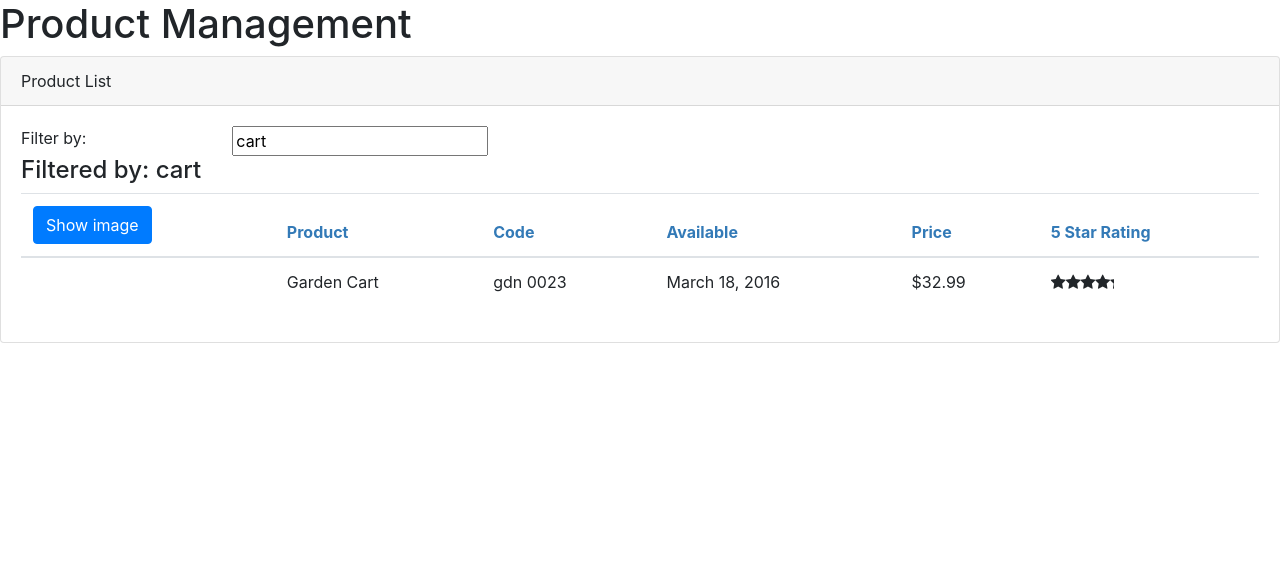
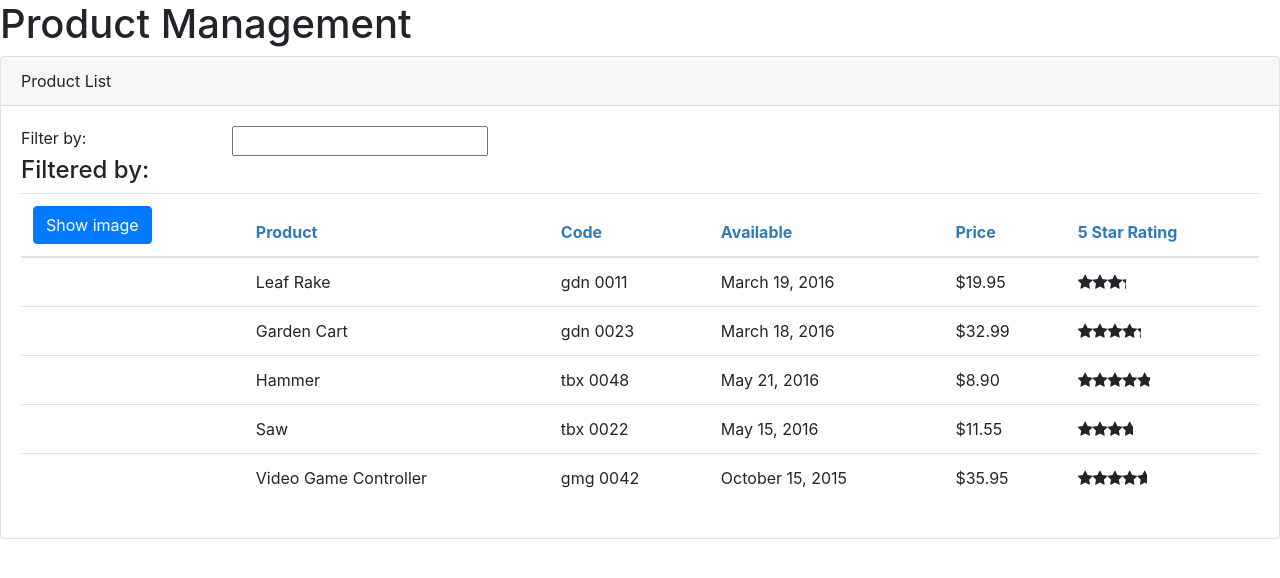
Before and after one commit to userradu/angular-getting-started, an Angular app: page / in a window 1280 px wide. Shown: the top 578 px of the page. Built offline with nearby package versions, Linux system fonts and the light colour scheme.

Commit message:
Add the product service

```diff
--- a/angular.json
+++ b/angular.json
@@ -20,7 +20,8 @@
             "tsConfig": "src/tsconfig.app.json",
             "assets": [
               "src/favicon.ico",
-              "src/assets"
+              "src/assets",
+              "src/api"
             ],
             "styles": [
               "src/styles.css"
--- /dev/null
+++ b/src/api/products/products.json
@@ -0,0 +1,52 @@
+[
+  {
+    "productId": 1,
+    "productName": "Leaf Rake",
+    "productCode": "GDN-0011",
+    "releaseDate": "March 19, 2016",
+    "description": "Leaf rake with 48-inch wooden handle.",
+    "price": 19.95,
+    "starRating": 3.2,
+    "imageUrl": "https://openclipart.org/image/300px/svg_to_png/26215/Anonymous_Leaf_Rake.png"
+  },
+  {
+    "productId": 2,
+    "productName": "Garden Cart",
+    "productCode": "GDN-0023",
+    "releaseDate": "March 18, 2016",
+    "description": "15 gallon capacity rolling garden cart",
+    "price": 32.99,
+    "starRating": 4.2,
+    "imageUrl": "https://openclipart.org/image/300px/svg_to_png/58471/garden_cart.png"
+  },
+  {
+    "productId": 5,
+    "productName": "Hammer",
+    "productCode": "TBX-0048",
+    "releaseDate": "May 21, 2016",
+    "description": "Curved claw steel hammer",
+    "price": 8.9,
+    "starRating": 4.8,
+    "imageUrl": "https://openclipart.org/image/300px/svg_to_png/73/rejon_Hammer.png"
+  },
+  {
+    "productId": 8,
+    "productName": "Saw",
+    "productCode": "TBX-0022",
+    "releaseDate": "May 15, 2016",
+    "description": "15-inch steel blade hand saw",
+    "price": 11.55,
+    "starRating": 3.7,
+    "imageUrl": "https://openclipart.org/image/300px/svg_to_png/27070/egore911_saw.png"
+  },
+  {
+    "productId": 10,
+    "productName": "Video Game Controller",
+    "productCode": "GMG-0042",
+    "releaseDate": "October 15, 2015",
+    "description": "Standard two-button video game controller",
+    "price": 35.95,
+    "starRating": 4.6,
+    "imageUrl": "https://openclipart.org/image/300px/svg_to_png/120337/xbox-controller_01.png"
+  }
+]
--- a/src/app/app.module.ts
+++ b/src/app/app.module.ts
@@ -1,6 +1,7 @@
 import { BrowserModule } from '@angular/platform-browser';
 import { NgModule } from '@angular/core';
 import { FormsModule } from '@angular/forms';
+import { HttpClientModule } from '@angular/common/http';
 
 import { AppRoutingModule } from './app-routing.module';
 import { AppComponent } from './app.component';
@@ -18,7 +19,8 @@
   imports: [
     BrowserModule,
     AppRoutingModule,
-    FormsModule
+    FormsModule,
+    HttpClientModule
   ],
   providers: [],
   bootstrap: [AppComponent]
--- a/src/app/products/product-list.component.ts
+++ b/src/app/products/product-list.component.ts
@@ -1,5 +1,6 @@
 import { Component } from '@angular/core';
 import { IProduct } from './product';
+import { ProductService } from './product.service';
 
 @Component({
     selector: 'pm-products',
@@ -12,6 +13,7 @@
     imageWidth: number = 50;
     imageMargin: number = 2;
     showImage: boolean = false;
+    errorMessage: string;
 
     _listFilter: string;
     get listFilter(): string {
@@ -24,43 +26,9 @@
     }
 
     filteredProducts: IProduct[];
-    products: IProduct[] = [
-        {
-            "productId": 1,
-            "productName": "Leaf Rake",
-            "productCode": "GDN-0011",
-            "releaseDate": "March 19, 2016",
-            "description": "Leaf rake with 48-inch wooden handle.",
-            "price": 19.95,
-            "starRating": 3.2,
-            "imageUrl": "https://openclipart.org/image/300px/svg_to_png/26215/Anonymous_Leaf_Rake.png"
-          },
-          {
-            "productId": 2,
-            "productName": "Garden Cart",
-            "productCode": "GDN-0023",
-            "releaseDate": "March 18, 2016",
-            "description": "15 gallon capacity rolling garden cart",
-            "price": 32.99,
-            "starRating": 4.2,
-            "imageUrl": "https://openclipart.org/image/300px/svg_to_png/58471/garden_cart.png"
-          },
-          {
-            "productId": 5,
-            "productName": "Hammer",
-            "productCode": "TBX-0048",
-            "releaseDate": "May 21, 2016",
-            "description": "Curved claw steel hammer",
-            "price": 8.9,
-            "starRating": 4.8,
-            "imageUrl": "https://openclipart.org/image/300px/svg_to_png/73/rejon_Hammer.png"
-          }
-    ];
+    products: IProduct[] = [];
 
-    constructor() {
-        this.filteredProducts = this.products;
-        this.listFilter = 'cart';
-    }
+    constructor(private productService: ProductService) {}
 
     onRatingClicked(message: string): void {
         this.pageTitle = 'Product List: ' + message;
@@ -75,4 +43,14 @@
     toggleImage(): void {
         this.showImage = !this.showImage;
     }
+
+    ngOnInit(): void {
+        this.productService.getProducts().subscribe(
+          products => {
+            this.products = products;
+            this.filteredProducts = this.products;
+          },
+          error => this.errorMessage = <any>error
+        );
+      }
 }
--- /dev/null
+++ b/src/app/products/product.service.ts
@@ -0,0 +1,39 @@
+import { Injectable } from '@angular/core';
+import { IProduct } from './product';
+import { HttpClient, HttpErrorResponse } from '@angular/common/http';
+import { Observable, throwError } from 'rxjs';
+import { catchError, tap } from 'rxjs/operators';
+
+@Injectable({
+    providedIn: 'root'
+})
+export class ProductService {
+
+    private productUrl = 'api/products/products.json';
+
+    constructor(private http: HttpClient) {}
+
+    getProducts():Observable<IProduct[]> {
+        return this.http.get<IProduct[]>(this.productUrl).pipe(
+            tap(data => console.log('All: ' + JSON.stringify(data))),
+            catchError(this.handleError)
+        );
+    }
+
+    private handleError(err: HttpErrorResponse) {
+        let errorMessage = '';
+
+        if (err.error instanceof ErrorEvent) {
+            // a client-side or network error occured
+            errorMessage = `An error occured: ${err.error.message}`;
+        }
+        else {
+            // the backend returned an unsuccessful response code
+            errorMessage = `Server returned code: ${err.status}, error message is: ${err.message}`;
+        }
+
+        console.log(errorMessage);
+        return throwError(errorMessage);
+    }
+
+}
```
